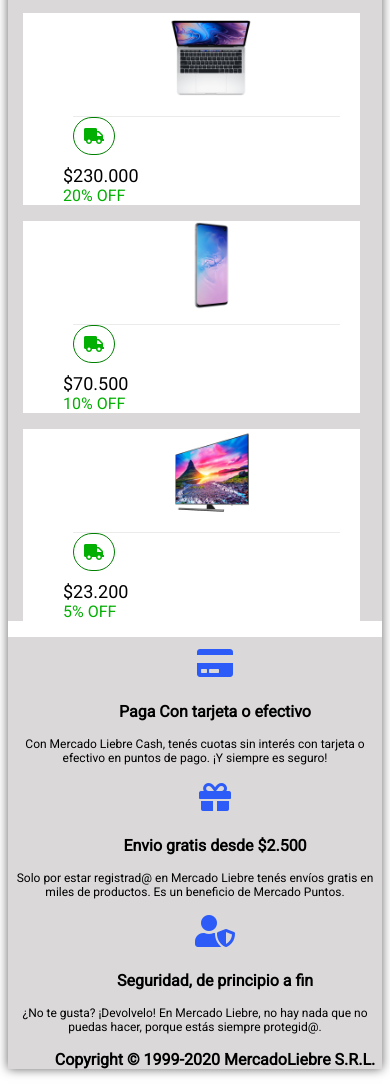
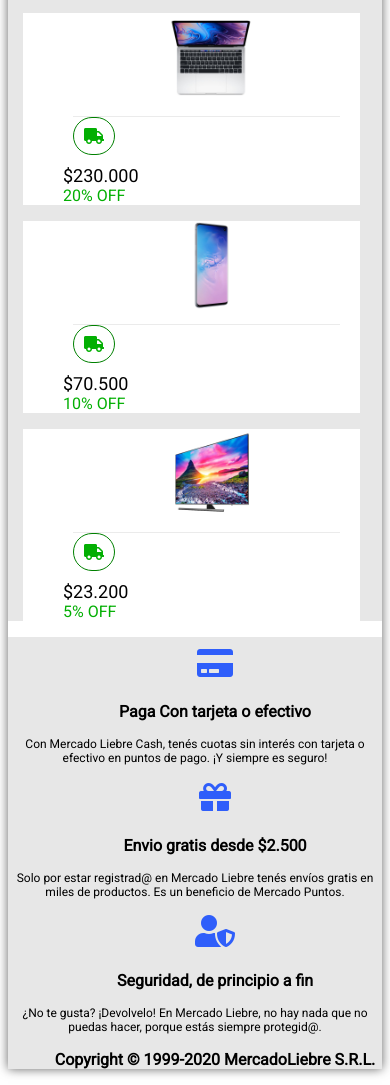
Before and after one commit to Lautagonzalez9/Mercado-Liebre, a website: page views/home.html in a window 390 px wide. Shown: the part 1453-2538 px from the top of the page. Drawn offline with Linux system fonts and the light colour scheme.

```diff
--- a/public/css/styles.css
+++ b/public/css/styles.css
@@ -1,9 +1,9 @@
 
 main{
-    background-color: rgb(218, 216, 216);
+    background-color: rgb(231, 231, 231);
 }
 footer{
-    background-color: rgb(218, 216, 216);
+    background-color: rgb(231, 231, 231);
 }
 
 body{
```
